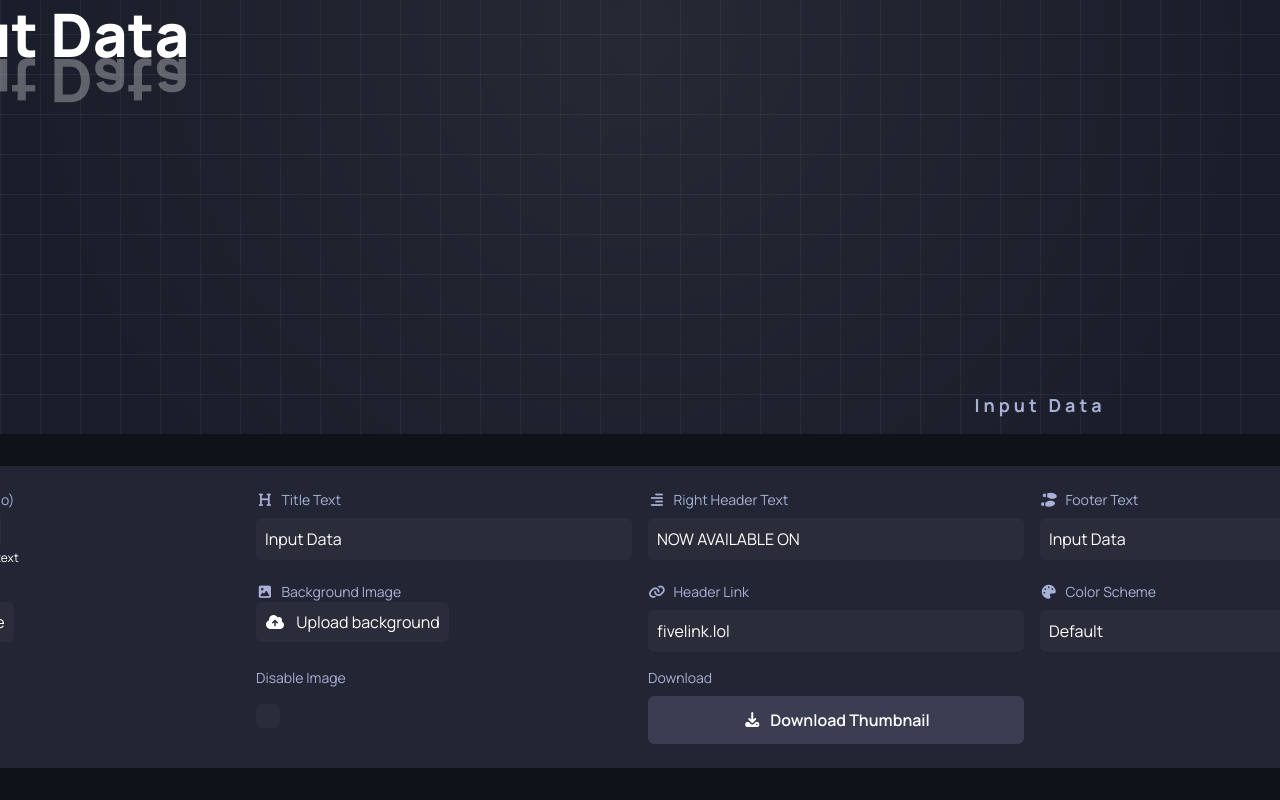
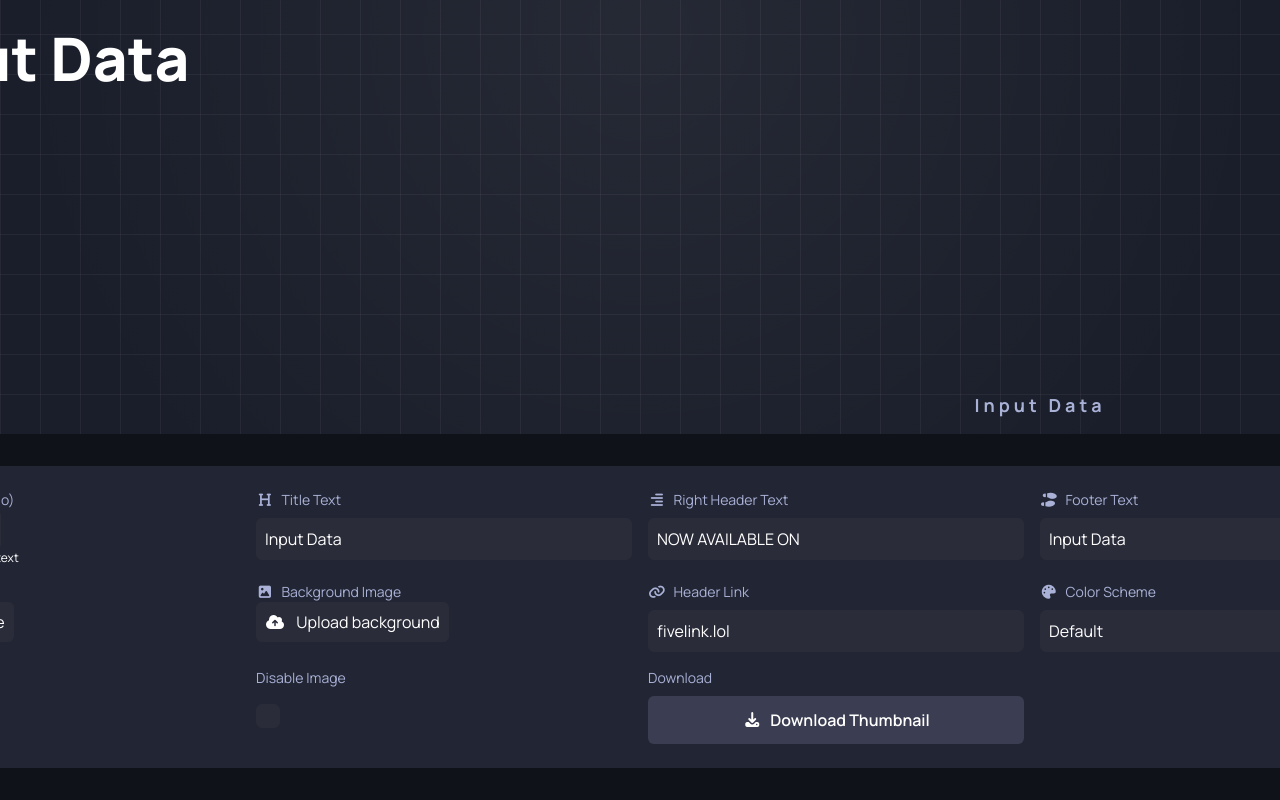
Before and after one commit to gtolontop/thumbnails-maker, a Vue app: page / in a window 1280 px wide. Both pictures are taken after a click on the checkbox "Disable Image". Shown: the part 398-1198 px from the top of the page. Built offline with nearby package versions, Linux system fonts and the light colour scheme.

Commit message:
fix: simplify title rendering in ThumbnailPreview for improved clarity

```diff
--- a/src/components/ThumbnailPreview.vue
+++ b/src/components/ThumbnailPreview.vue
@@ -12,8 +12,7 @@
           <span v-else class="text-[var(--thumbnail-secondary-text-color)] text-2xl">{{ configStore.handleText }}</span>
         </div>
         <div class="title-container">
-          <h1 class="title text-[60px] font-extrabold leading-[1] m-0 text-[var(--thumbnail-main-text-color)]">{{ configStore.titleText }}</h1>
-          <h1 class="reflection text-[60px] font-extrabold leading-[1] m-0 text-[var(--thumbnail-main-text-color)] scale-y-[-1] opacity-30" style="margin-top: -0.2em;">{{ configStore.titleText }}</h1>
+          <h1 class="title reflect text-[60px] font-extrabold leading-[1] m-0 text-[var(--thumbnail-main-text-color)]" :data-text="configStore.titleText">{{ configStore.titleText }}</h1>
         </div>
       </div>
       <div class="right-panel flex flex-col items-center justify-start h-full w-1/2 relative -right-10">
```
